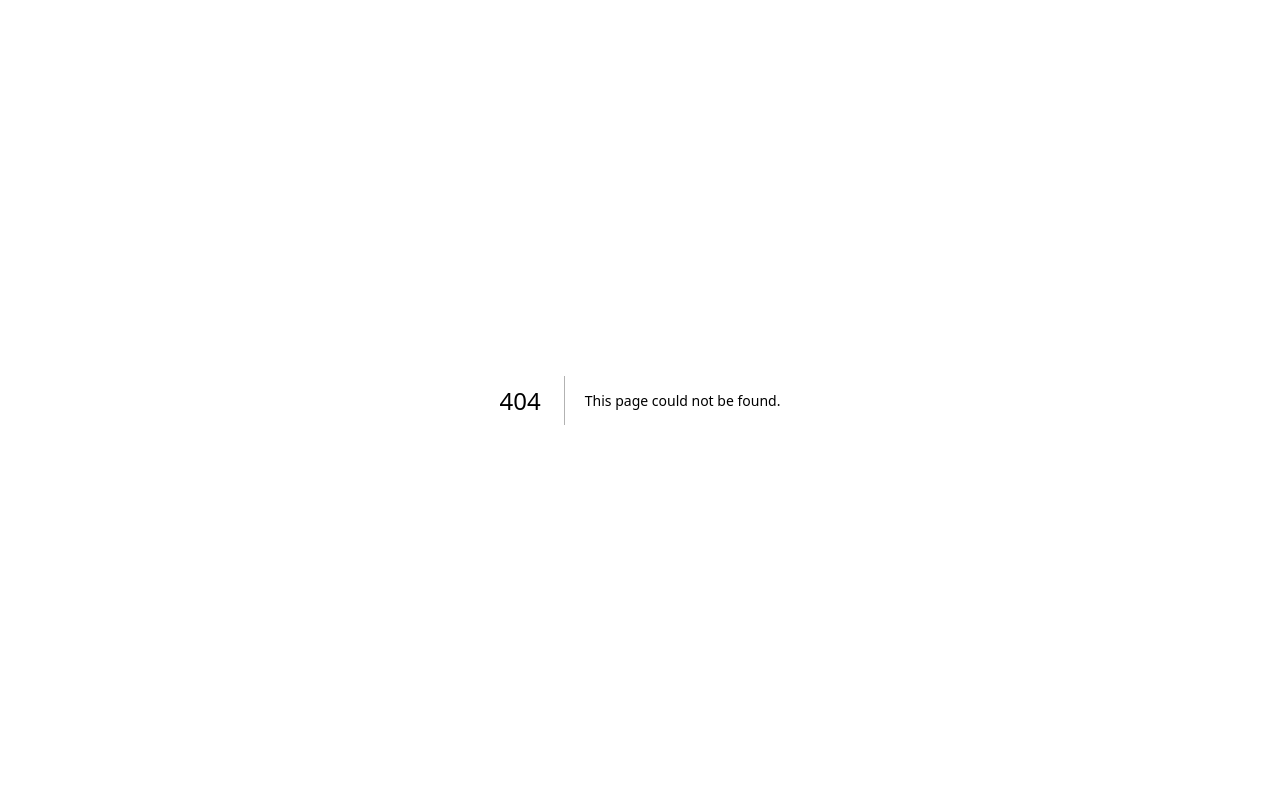
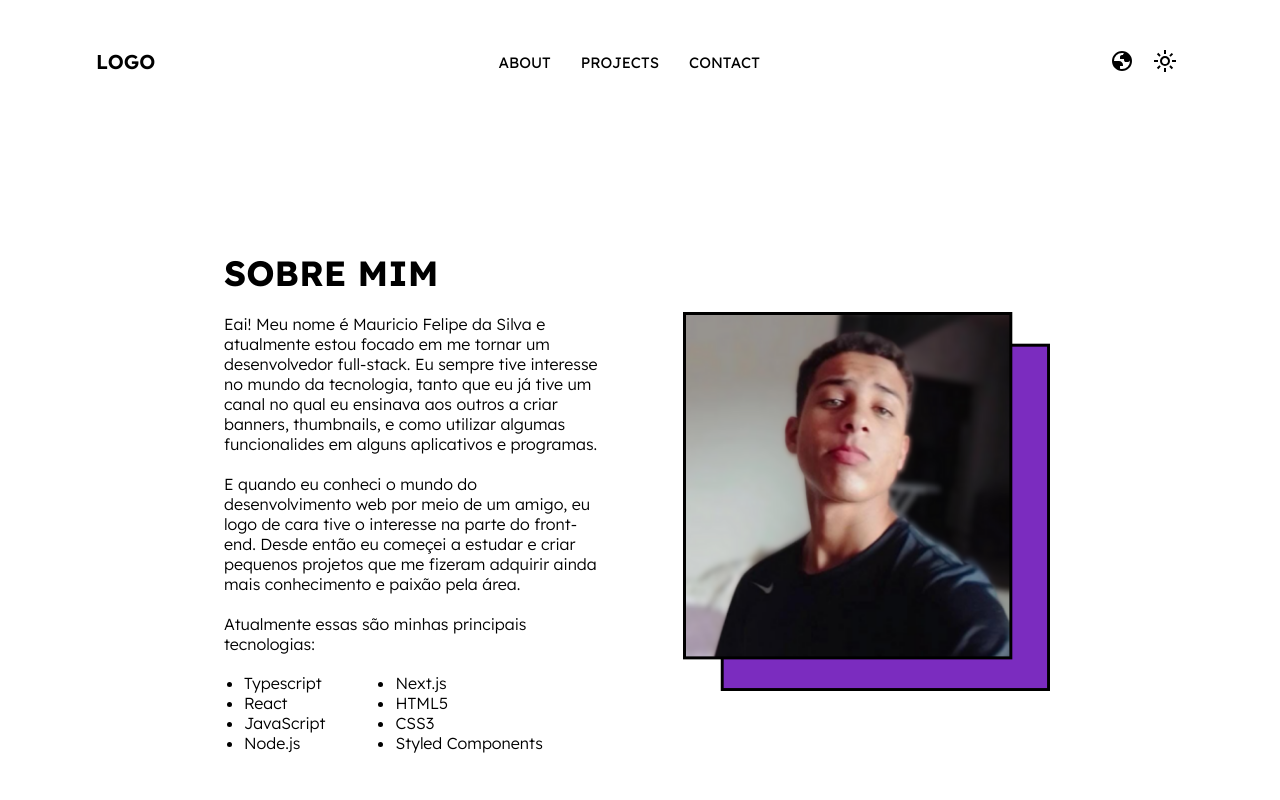
Before and after one commit to MFelipeSilva/mfelipesilva-v2, a Next.js app: page /about in a window 1280 px wide. Before the commit this address had no page. Shown: the top 800 px of the page. Built offline with nearby package versions, Linux system fonts and the light colour scheme.

Commit message:
feat: added about page

```diff
--- a/src/app/(home)/style.ts
+++ b/src/app/(home)/style.ts
@@ -4,7 +4,7 @@ export const Container = styled.main`
   & {
     display: flex;
     width: 100%;
-    height: 100vh;
+    height: 84vh;
     align-items: center;
     flex-direction: column;
     justify-content: center;
--- /dev/null
+++ b/src/app/about/page.tsx
@@ -0,0 +1,53 @@
+"use client";
+
+import Image from "next/image";
+
+import { Layout } from "@/components/layout";
+
+import { Container } from "./style";
+
+import my_photo from "../../../public/images/my-photo.png";
+
+export default function About() {
+  return (
+    <Layout>
+      <Container>
+        <section>
+          <div>
+            <h1>Sobre mim</h1>
+            <p>
+              Eai! Meu nome é Mauricio Felipe da Silva e atualmente estou focado
+              em me tornar um desenvolvedor full-stack. Eu sempre tive interesse
+              no mundo da tecnologia, tanto que eu já tive um canal no qual eu
+              ensinava aos outros a criar banners, thumbnails, e como utilizar
+              algumas funcionalides em alguns aplicativos e programas. <br />
+              <br />E quando eu conheci o mundo do desenvolvimento web por meio
+              de um amigo, eu logo de cara tive o interesse na parte do
+              front-end. Desde então eu começei a estudar e criar pequenos
+              projetos que me fizeram adquirir ainda mais conhecimento e paixão
+              pela área. <br /> <br />
+              Atualmente essas são minhas principais tecnologias:
+            </p>
+            <div>
+              <div>
+                <p>Typescript </p>
+                <p>React</p>
+                <p>JavaScript</p>
+                <p>Node.js</p>
+              </div>
+              <div>
+                <p>Next.js </p>
+                <p>HTML5</p>
+                <p>CSS3</p>
+                <p>Styled Components</p>
+              </div>
+            </div>
+          </div>
+          <div>
+            <Image src={my_photo} alt="my photo" />
+          </div>
+        </section>
+      </Container>
+    </Layout>
+  );
+}
--- /dev/null
+++ b/src/app/about/style.ts
@@ -0,0 +1,100 @@
+import styled from "styled-components";
+
+export const Container = styled.main`
+  display: flex;
+  min-height: 843px;
+  width: 100%;
+  height: 84vh;
+  gap: 4em;
+  align-items: center;
+  flex-direction: row;
+  justify-content: center;
+
+  & > section {
+    display: flex;
+    max-width: 1243px;
+    width: 65vw;
+    height: 100%;
+    align-items: center;
+    flex-wrap: wrap;
+    justify-content: space-between;
+
+    & > div:nth-child(1) {
+      display: flex;
+      width: 29.6vw;
+      max-width: 565px;
+      gap: 19px;
+      flex-direction: column;
+
+      & > h1 {
+        font-size: clamp(25px, 3vw, 35px);
+        color: #000;
+        font-weight: 700;
+        text-transform: uppercase;
+      }
+      & > p {
+        color: #000;
+        font-size: clamp(14px, 3vw, 16px);
+        font-weight: 300;
+      }
+
+      & > div:nth-child(3) {
+        display: flex;
+        width: 100%;
+        gap: 70px;
+        margin-left: 20px;
+        flex-direction: row;
+        justify-content: flex-start;
+
+        div > {
+          display: flex;
+          flex-direction: column;
+        }
+      }
+
+      & > div > div > p {
+        display: list-item;
+        color: #000;
+        font-size: clamp(14px, 3vw, 16px);
+        font-weight: 300;
+      }
+
+      @media (max-width: 768px) {
+        width: 100%;
+      }
+    }
+
+    & > div:nth-child(2) {
+      & > img {
+        max-width: 100%;
+        max-height: 100%;
+        object-fit: contain;
+      }
+
+      @media (max-width: 1440px) {
+        width: 45%;
+        height: 45%;
+      }
+
+      @media (max-width: 768px) {
+        width: 301px;
+        height: 379px;
+      }
+    }
+
+    @media (max-width: 1220px) {
+      width: 70vw;
+    }
+
+    @media (max-width: 768px) {
+      width: 80vw;
+      gap: 2.5em;
+      justify-content: center;
+    }
+  }
+
+  @media (max-width: 768px) {
+    height: 100%;
+    padding: 5em 0;
+  }
+`;
--- a/src/components/footer.tsx
+++ b/src/components/footer.tsx
@@ -9,16 +9,16 @@ import {
 
 export const StyledFooter = styled.footer`
   display: flex;
-  position: absolute;
   width: 100%;
   height: 4em;
-  bottom: 0;
+
   align-items: center;
   justify-content: center;
 
   & > div {
     display: flex;
     width: 75vw;
+    max-width: 1434px;
     justify-content: space-between;
 
     & > span {
--- a/src/components/navbar.tsx
+++ b/src/components/navbar.tsx
@@ -9,9 +9,8 @@ import { IconGlobe, IconLightMode, IconMenu } from "./icons";
 export const Header = styled.header`
   display: flex;
   width: 100%;
-  height: 6em;
-  position: absolute;
-  align-items: center;
+  height: 5em;
+  align-items: end;
   flex-direction: row;
   justify-content: center;
 
@@ -111,7 +110,7 @@ export const Navbar = () => {
         <span>Logo</span>
         <ul>
           <li>
-            <Link href="#">{t("navbar.about")}</Link>
+            <Link href="/about">{t("navbar.about")}</Link>
           </li>
           <li>
             <Link href="#">{t("navbar.projects")}</Link>
```
Also changed, not shown: public/images/my-photo.png (added).
